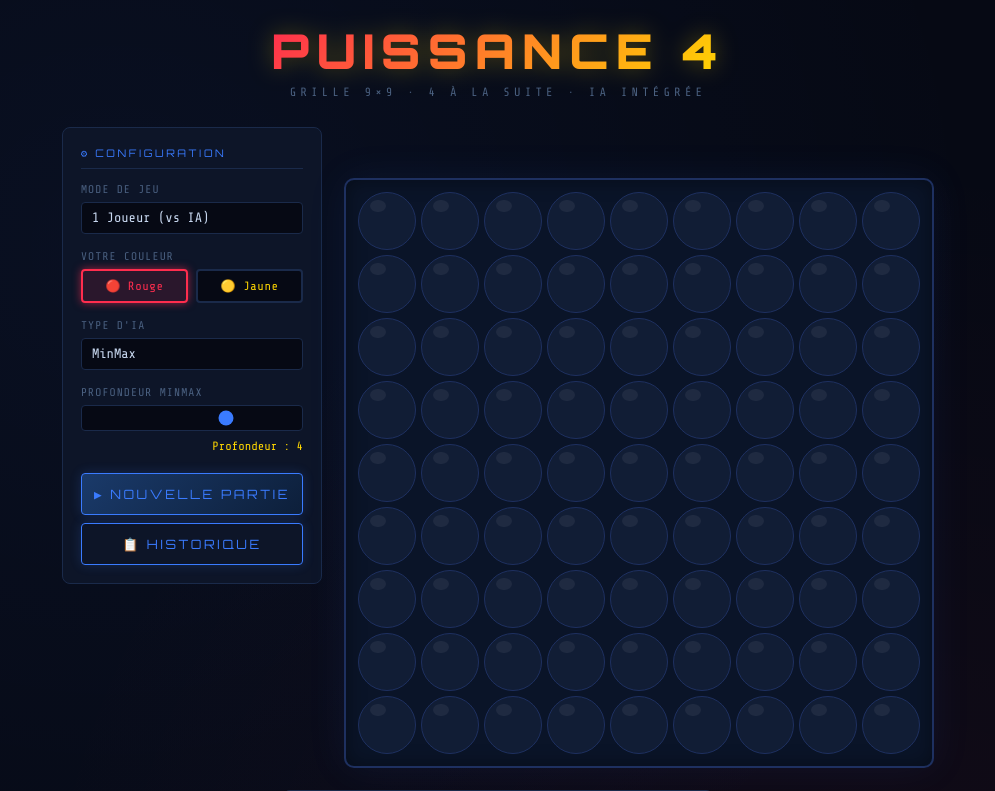
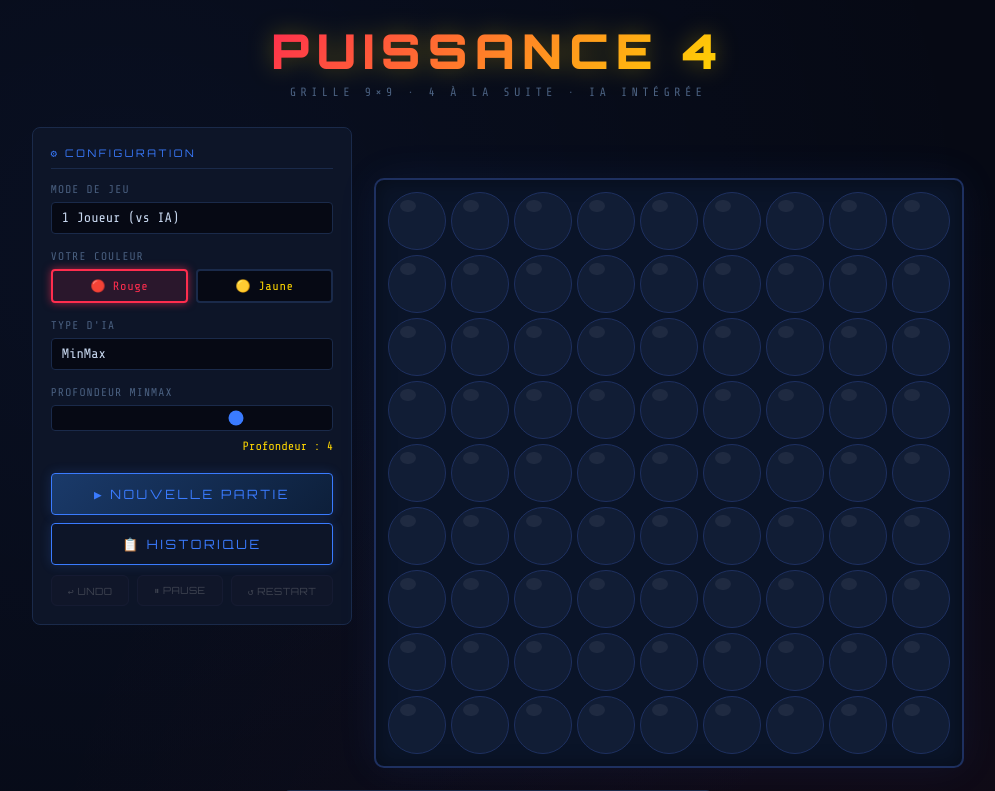
Before and after one commit to aminaaitmeziane2023-beep/connect4, a Flask app: page / in a window 1280 px wide. Shown: the top 791 px of the page, without its empty margins (142-1137 px from the left). Run offline with Flask 3, Linux system fonts and the light colour scheme; some libraries are stand-ins or nearby versions.

Commit message:
Boutons undo pause resume restart

```diff
--- a/app.py
+++ b/app.py
@@ -72,6 +72,7 @@
     session["depth"] = depth
     session["human_color"] = human_color
     session["game_id"] = None
+    session["history"] = []
 
     # Persister en DB
     try:
@@ -106,6 +107,11 @@
         if game.current_player != human_color:
             return jsonify({"error": "C'est le tour de l'IA"}), 400
 
+    # Sauvegarder état avant coup pour undo
+    history = session.get("history", [])
+    history.append(game.board_to_str())
+    session["history"] = history[-40:]  # garder max 40 coups
+
     if not game.drop_piece(col):
         return jsonify({"error": "Coup invalide"}), 400
 
@@ -114,6 +120,34 @@
 
     return jsonify({"ok": True, "state": game.to_dict()})
 
+
+
+
+@app.route("/api/undo", methods=["POST"])
+def undo():
+    """Annule le(s) dernier(s) coup(s) selon le mode."""
+    grid_str = session.get("board")
+    if not grid_str:
+        return jsonify({"error": "Pas de partie"}), 400
+
+    history = session.get("history", [])
+    if not history:
+        return jsonify({"error": "Rien à annuler"}), 400
+
+    mode = session.get("mode", "1player")
+
+    # En mode 1 joueur : annuler 2 coups (humain + IA) sauf si < 2 coups
+    nb_undo = 2 if mode == "1player" and len(history) >= 2 else 1
+
+    for _ in range(nb_undo):
+        if history:
+            grid_str = history.pop()
+
+    session["board"] = grid_str
+    session["history"] = history
+
+    game = Connect4.from_str(grid_str)
+    return jsonify({"ok": True, "state": game.to_dict()})
 
 @app.route("/api/ai_move", methods=["POST"])
 def ai_move():
@@ -141,6 +175,11 @@
     col = _compute_ai_move(game, ai_type, depth)
     if col is None:
         return jsonify({"error": "Aucun coup disponible"}), 400
+
+    # Sauvegarder état avant coup pour undo
+    history = session.get("history", [])
+    history.append(game.board_to_str())
+    session["history"] = history[-40:]
 
     game.drop_piece(col)
     _persist_move(game, col)
@@ -285,6 +324,13 @@
 
 
 def _persist_move(game: Connect4, col: int):
+    # Sauvegarder l'historique des boards pour undo
+    # On sauvegarde AVANT le coup (donc le board courant avant drop)
+    # En pratique on sauvegarde après le drop, donc on garde l'état précédent
+    history = session.get("history", [])
+    # L'état avant ce coup = on reconstruit depuis l'historique
+    # On ne peut pas revenir en arrière sur le board actuel (coup déjà joué)
+    # Donc on stocke l'état AVANT chaque coup dans la route play/ai_move
     gid = session.get("game_id")
     if not gid:
         return
--- a/templates/index.html
+++ b/templates/index.html
@@ -397,6 +397,31 @@
   .col-weight.win   { color: #00e676; font-weight: 900; font-size: 0.6rem; }
   .col-weight.block { color: #ff9800; font-weight: 700; }
 
+
+  .control-btns {
+    display: flex;
+    gap: 8px;
+    margin-top: 10px;
+    flex-wrap: wrap;
+    justify-content: center;
+  }
+  .ctrl-btn {
+    background: #1a1a2e;
+    border: 1px solid #2a2a4a;
+    color: #aaa;
+    padding: 8px 16px;
+    border-radius: 6px;
+    cursor: pointer;
+    font-family: var(--font-head);
+    font-size: 0.62rem;
+    letter-spacing: 0.05em;
+    transition: all 0.2s;
+  }
+  .ctrl-btn:hover:not(:disabled) { border-color: var(--accent); color: var(--accent); }
+  .ctrl-btn:disabled { opacity: 0.3; cursor: not-allowed; }
+  .ctrl-btn.pause-active { border-color: #ff9800; color: #ff9800; background: rgba(255,152,0,0.1); }
+  .ctrl-btn.danger:hover:not(:disabled) { border-color: #f44336; color: #f44336; }
+
   </style>
 </head>
 <body>
@@ -472,6 +497,12 @@
 
     <button class="btn-start" onclick="startGame()">▶ NOUVELLE PARTIE</button>
     <a href="/historique" class="btn-start" id="btnHistorique" style="display:block;text-align:center;text-decoration:none;">📋 HISTORIQUE</a>
+
+    <div class="control-btns" id="controlBtns">
+      <button class="ctrl-btn" id="btnUndo"    onclick="undoMove()"   disabled title="Annuler le dernier coup">↩ UNDO</button>
+      <button class="ctrl-btn" id="btnPause"   onclick="togglePause()" disabled>⏸ PAUSE</button>
+      <button class="ctrl-btn danger" id="btnRestart" onclick="restartGame()" disabled title="Rejouer même config">↺ RESTART</button>
+    </div>
   </div>
 
   <!-- ===== PLATEAU ===== -->
@@ -541,6 +572,7 @@
 let currentMode = '1player';
 let gameActive = false;
 let isAiTurn = false;
+let isPaused = false;
 
 // ================================================================
 //  INITIALISATION DU DOM
@@ -638,8 +670,10 @@
   if (data.ok) {
     state = data.state;
     gameActive = true;
+    isPaused = false;
     renderBoard();
     updateStatus();
+    updateControlBtns();
     // Si IA joue en premier
     if (shouldAiPlayNext()) {
       setTimeout(triggerAiMove, 500);
@@ -668,6 +702,7 @@
     state = data.state;
     renderBoard();
     updateStatus();
+    updateControlBtns();
     if (!state.game_over && shouldAiPlayNext()) {
       setTimeout(triggerAiMove, 400);
     }
@@ -723,7 +758,7 @@
 
 // ================================================================
 async function triggerAiMove() {
-  if (!gameActive || !state || state.game_over) return;
+  if (!gameActive || !state || state.game_over || isPaused) return;
   isAiTurn = true;
   setThinking(true);
 
@@ -742,6 +777,7 @@
     updateStatus();
     if (data.scores) showWeights(data.scores, data.col, currentAiType());
     if (state.game_over) setTimeout(clearWeights, 2000);
+    updateControlBtns();
     // Mode 0 joueur : chaîner
     if (!state.game_over && currentMode === '0player') {
       setTimeout(triggerAiMove, 700);
```
